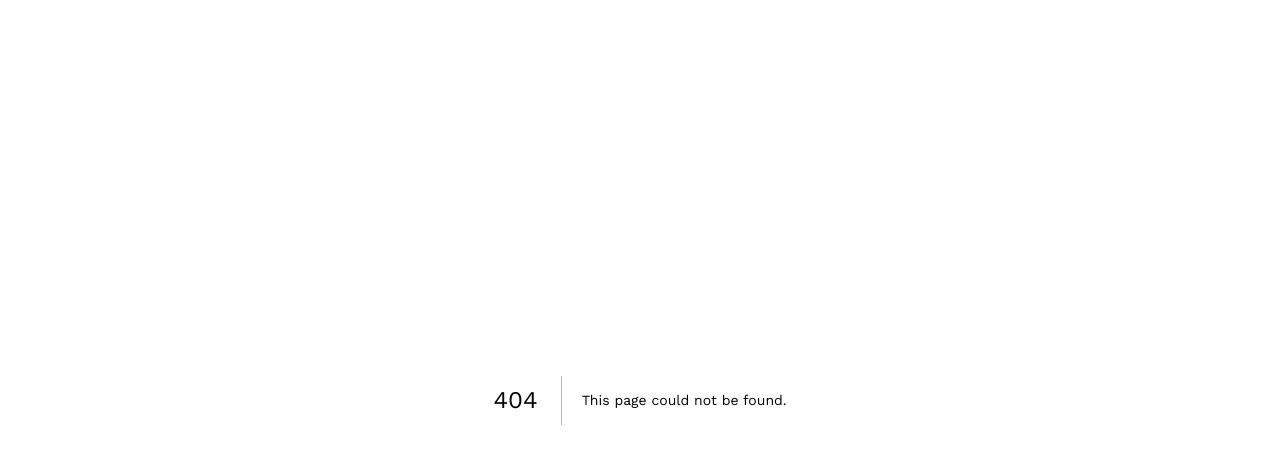
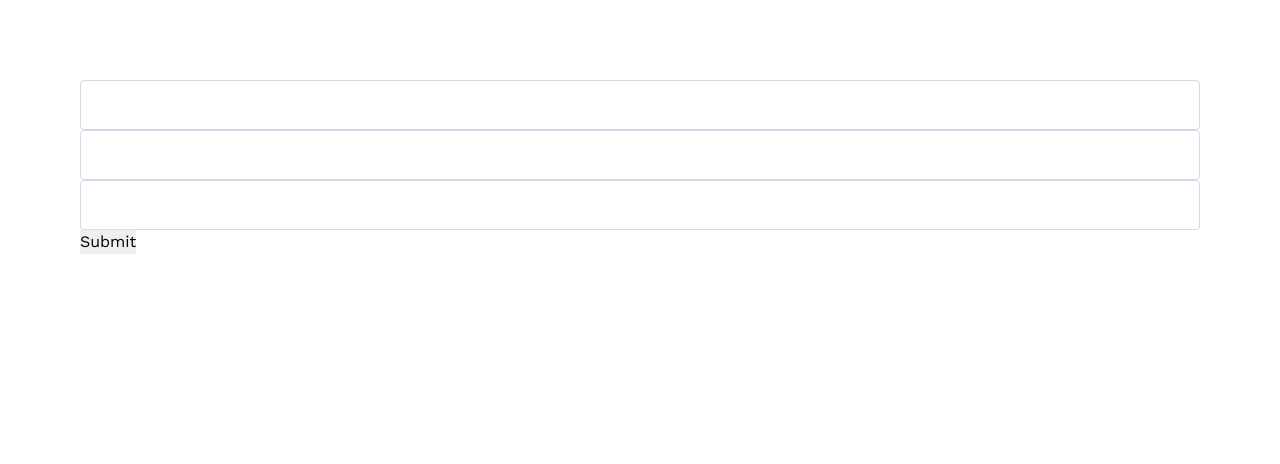
Before and after one commit to elminhoemmanuel/didalla, a Next.js app: page /sample in a window 1280 px wide. Before the commit this address had no page. Shown: the top 464 px of the page. Built offline with nearby package versions, Linux system fonts and the light colour scheme.

Commit message:
made some text corrections

```diff
--- a/components/CTA.js
+++ b/components/CTA.js
@@ -11,7 +11,7 @@ const CTA = () => {
                 <Link href="" className=''>
                     <a className='block shadow-2xl px-6 py-10 md:py-6 mt-4 md:mt-0 rounded border border-gray-300 hover:bg-gray-50 hover:border-didalla'>
                         <div className='flex justify-center items-center  mb-2'><img src="images/microphone.svg" alt="microphone image"/></div>
-                        <div className='text-center  font-bold text-base text-didallatitle mb-1'>Hire a content <br />creator</div>
+                        <div className='text-center  font-bold text-base text-didallatitle mb-1'>Find a content <br />creator</div>
                         <div className='text-center  text-sm text-didallabody mb-2'>Get reach for your brand</div>
                     </a>
                 </Link>
@@ -19,7 +19,7 @@ const CTA = () => {
                 <Link href="" className=''>
                     <a className='block shadow-2xl px-6 py-10 md:py-6 mt-4 md:mt-0 rounded border border-gray-300 hover:bg-gray-50 hover:border-didalla'>
                         <div className='flex justify-center items-center  mb-2'><img src="images/media.svg" alt="microphone image"/></div>
-                        <div className='text-center  font-bold text-base text-didallatitle mb-1'>Become a content <br />creator</div>
+                        <div className='text-center  font-bold text-base text-didallatitle mb-1'>Earn as a content <br />creator</div>
                         <div className='text-center  text-sm text-didallabody mb-2'>Earn money creating content</div>
                     </a>
                 </Link>
--- a/components/FooterData.js
+++ b/components/FooterData.js
@@ -1,7 +1,7 @@
 export const footerObjOne = [
     {
         id:1,
-        value:'Find content creators'
+        value:'For creators'
     },
     {
         id:2,
--- a/package.json
+++ b/package.json
@@ -13,6 +13,7 @@
     "next-images": "^1.7.0",
     "react": "17.0.2",
     "react-dom": "17.0.2",
+    "react-hook-form": "^7.1.1",
     "react-icons": "^4.2.0",
     "react-intl-tel-input": "^8.0.4",
     "react-navbar-dropdown": "^1.4.3",
--- a/pages/register.js
+++ b/pages/register.js
@@ -66,7 +66,7 @@ const Register = () => {
                 handleSetResponse={handleSetResponse}
                 responsegotten={responsegotten}
                 handleShowSpinner={handleShowSpinner}
-
+                showSpinner
                 />
             case 2:
                 return <StepComplete handleSetActiveStep={handleSetActiveStep} responsegotten={responsegotten} isloading={isloading} showSpinner={showSpinner}/>
--- /dev/null
+++ b/pages/sample.js
@@ -0,0 +1,77 @@
+import React from "react";
+import { useForm } from "react-hook-form";
+
+export default function App() {
+  const { register, formState: { errors }, handleSubmit } = useForm();
+  const onSubmit = (data) =>{
+           console.log(data);
+        }
+
+  return (
+    <form className='p-20' onSubmit={handleSubmit(onSubmit)}>
+      <input className='p-3 border border-grayborder rounded w-full focus:outline-none focus:border-didalla'
+       type='text' name='firstName' {...register("firstName", { required: true })} />
+      {errors.firstName && "First name is required"}
+      <input className='p-3 border border-grayborder rounded w-full focus:outline-none focus:border-didalla'
+       type='text' name='lastName' {...register("lastName", { required: true })} />
+      {errors.lastName && "Last name is required"}
+      <input className='p-3 border border-grayborder rounded w-full focus:outline-none focus:border-didalla'
+       type='password' name='password' {...register("password",{
+           required: true,
+           minLength:{
+               value:2,
+               message:'must be 8 characters long'
+           },
+           validate : (value) =>{
+               return [
+                   /[a-z]/,
+                   /[A-Z]/,
+                   /[0-9]/,
+                   /[^a-zA-z0-9]/
+               ].every((patter) =>patter.test(value))
+           }
+            })} />
+      {errors.password && "Password is required"}
+      <input type="submit" />
+    </form>
+  );
+}
+
+
+
+// import React from "react";
+// import { useForm } from "react-hook-form";
+
+// const Sample = () =>{
+
+//     const { register, handleSubmit, formState: { errors }} = useForm ();
+//     const onSubmit = (data) =>{
+//         console.log(data);
+//     }
+
+//     return (
+//         <form className='p-64' action="" onSubmit={handleSubmit(onSubmit)}>
+//             <input className='p-3 border border-grayborder rounded w-full focus:outline-none focus:border-didalla'
+//                                  type="text"
+//                                  id='lastname'
+//                                  name="lastname"
+//                                  {...register("lastname", { required: "Last name cannot be empty", maxLength: 10 })}
+//             />
+//             {errors.lastname.message ? <div>{errors.lastname.message}</div> : null}
+//             <input className='p-3 border border-grayborder rounded w-full focus:outline-none focus:border-didalla'
+//                                  type="password"
+//                                  id='password'
+//                                  name="password"
+//                                  {...register("password" , {
+//                                     required: true,
+//                                     maxLength: 10,
+//                                     minLength:8 })}
+
+//             />
+//             {errors.lastname.message ? <div>{errors.lastname.message}</div> : null}
+//             <button type='submit'>submit</button>
+//         </form>
+//     )
+// }
+
+// export default Sample
```
Also changed, not shown: 1 other file (tests, documents, lock files or other folders).
